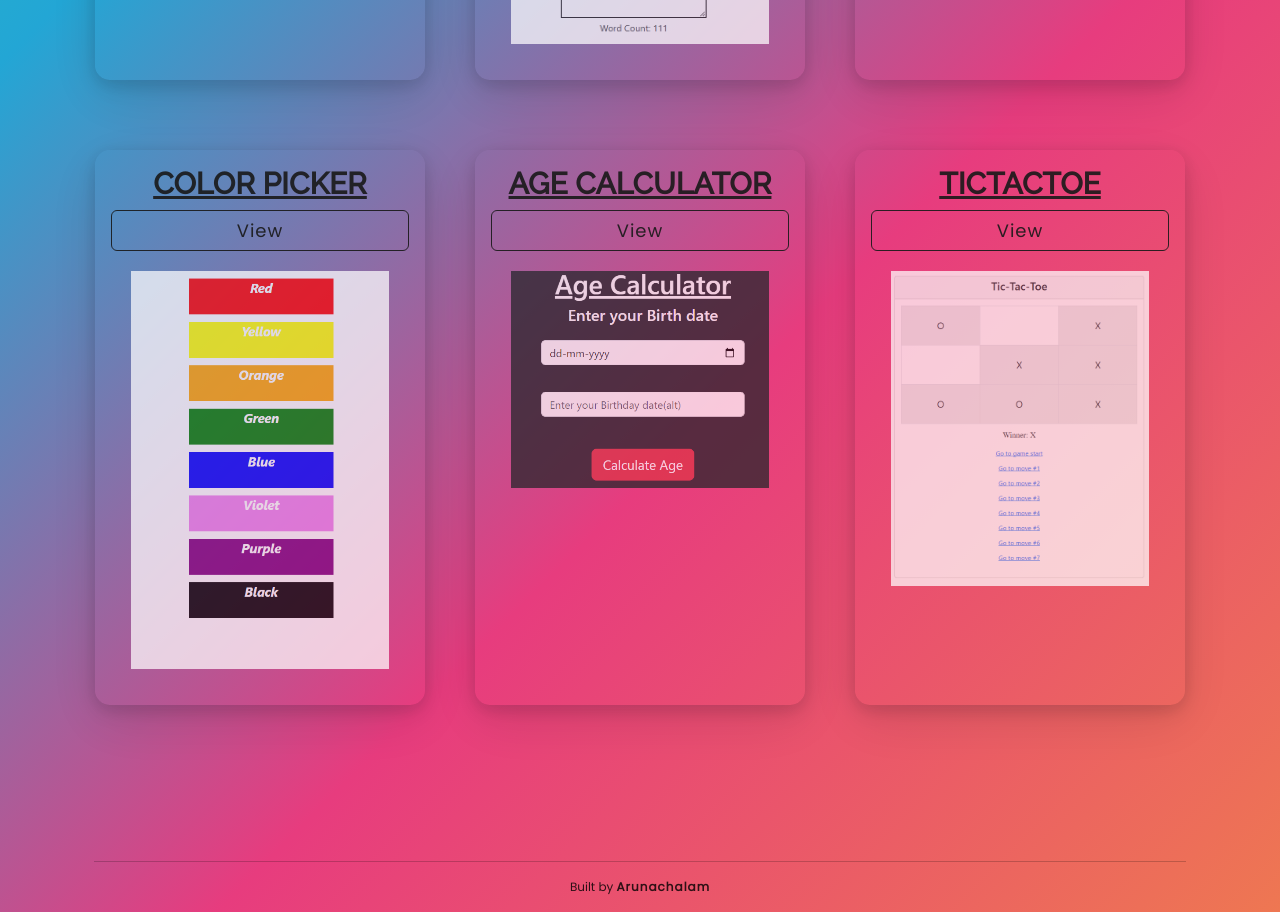
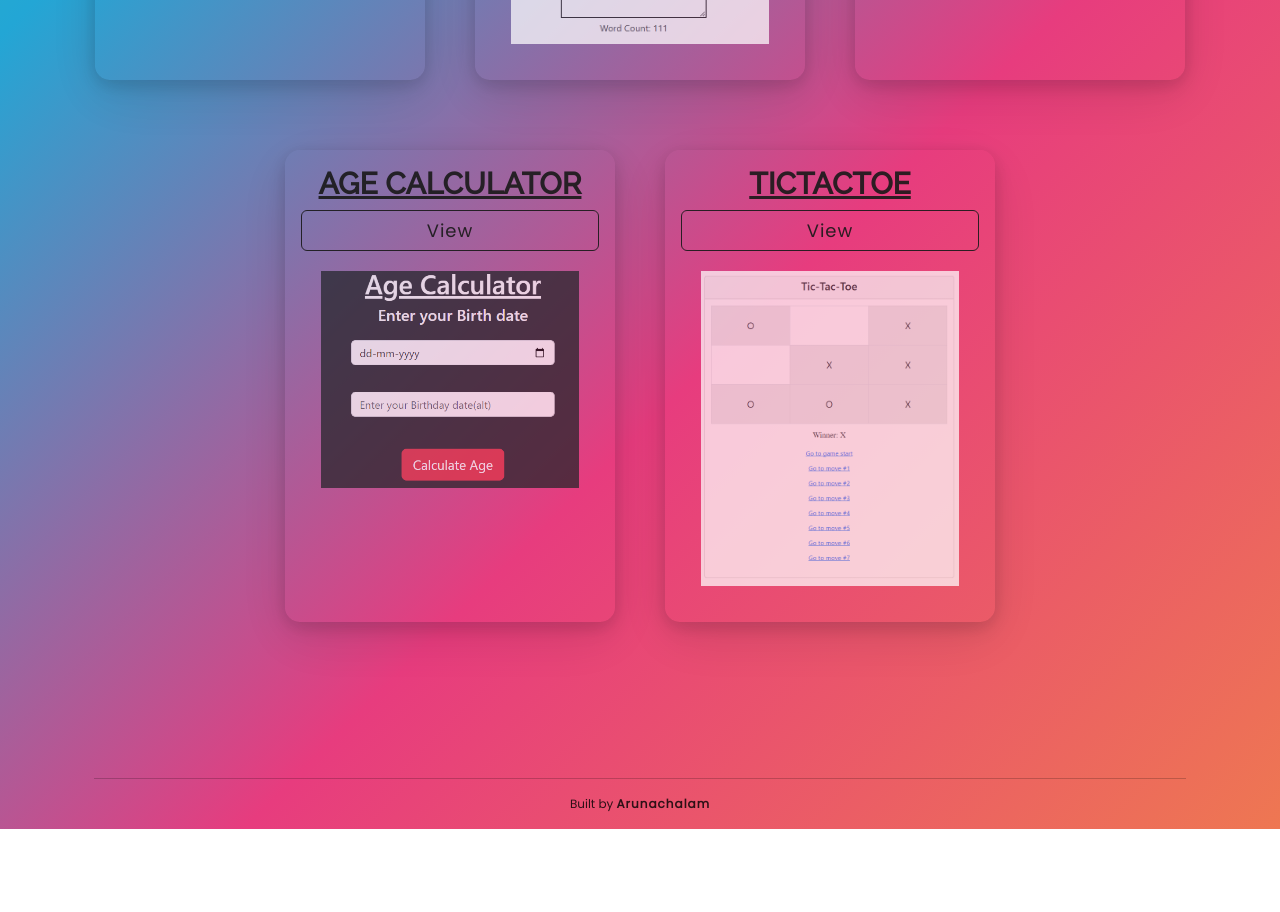
Before and after one commit to arunachalam3342/Portfolio, a React (Create React App) app: page /project in a window 1280 px wide. Shown: the part 1000-1912 px from the top of the page. After the commit the page ends 1829 px from the top, so only its background shows below. Built offline with nearby package versions, Linux system fonts and the light colour scheme.

Commit message:
projects

```diff
--- a/src/components/Project/Projectpage.js
+++ b/src/components/Project/Projectpage.js
@@ -4,7 +4,6 @@ import ProjectCard from "./Projectcard";
 import { Container, Row, Col } from 'react-bootstrap';
 import img01 from "../../Assets/task01.png";
 import img02 from "../../Assets/task02.png";
-import img03 from "../../Assets/task03.png";
 import img05 from "../../Assets/task05.png";
 import img06 from "../../Assets/task06.png";
 import Real_Estate from "../../Assets/Real_Estate.png";
@@ -36,9 +35,7 @@ function Projectpage() {
                         <Col md={4} className="project-card">
                             <ProjectCard imgPath={img02} title="CALCULATOR" ghLink="https://arunachalam3342.github.io/React-Task02/" />
                         </Col>
-                        <Col md={4} className="project-card">
-                            <ProjectCard imgPath={img03} title="COLOR PICKER" ghLink="https://arunachalam3342.github.io/React-Task03/" />
-                        </Col>
+
 
                         <Col md={4} className="project-card">
                             <ProjectCard imgPath={img05} title="AGE CALCULATOR" ghLink="https://arunachalam3342.github.io/React-Task05/" />
```
